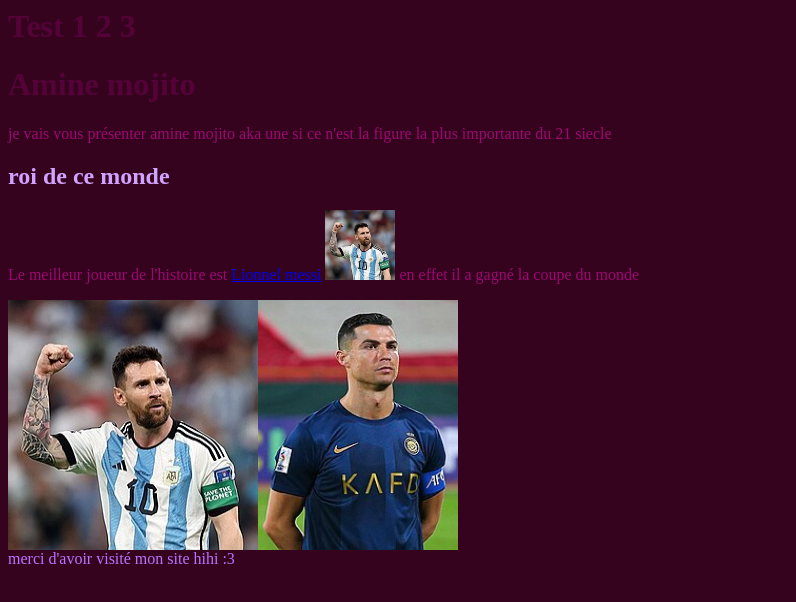
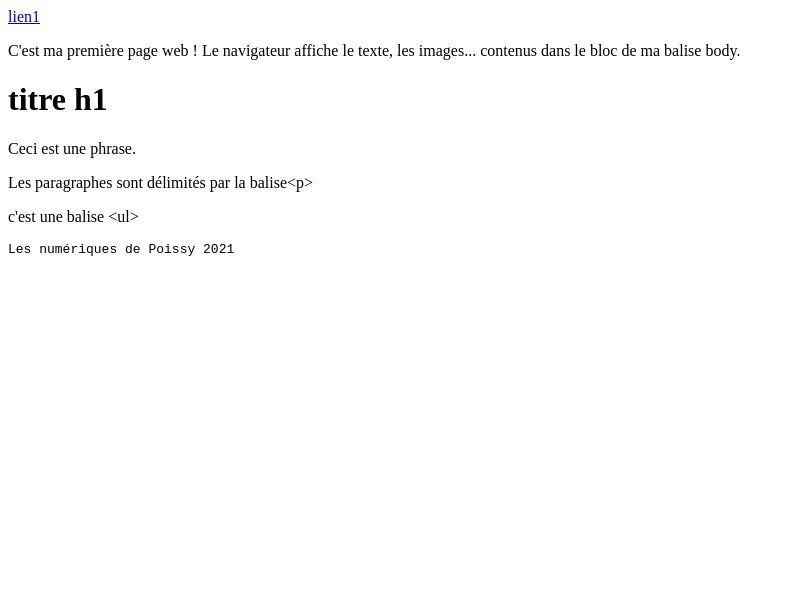
Before and after one commit to 2516e/phase1, a plain HTML site: page index.html in a window 1280 px wide. Shown: the whole page, without its empty margins (0-796 px from the left). Drawn offline with Linux system fonts and the light colour scheme.

Commit message:
update css first child etc

```diff
--- /dev/null
+++ b/css/balise.css
@@ -0,0 +1,24 @@
+header{
+    background-color: #900c3f;
+    height: 100px;
+    color: white;
+}
+    nav{
+        background-color: #daf7a6;
+        height: 60px;
+        color: red;
+    }
+body{
+    background-color: #f5deb3 ;
+}
+*{
+    text-align: right;/* aligne le texte à droite */
+}
+section:first-child {
+    background-color: navy;
+    height: 550px;
+}
+section:nth-child(3){
+    background-color: yellow;
+    height: 100px;
+}
--- a/css/index.css
+++ /dev/null
@@ -1,15 +0,0 @@
-body {
-    background-color: rgb(54, 3, 31);
-  }
-  h1 {
-    color: rgba(255, 0, 200, 0.158);
-  }
-  h2 {
-    color:rgb(210, 162, 255)
-  }
-  p {
-    color: rgba(245, 13, 187, 0.534);
-  }
-  footer {
-    color:rgb(187, 115, 255)
-  }
--- a/index.html
+++ b/index.html
@@ -1,25 +1,28 @@
-<html lang="fr">
+<!DOCTYPE html>
+<html lang="en">
+
 <head>
-    <link rel="stylesheet" href="/css/index.css">
-<meta name="viewport">
-<title>Enzo le boss</title>
+    <meta charset="UTF-8">
+    <meta http-equiv="X-UA-Compatible" content="IE=edge">
+    <meta name="viewport" content="width=device-width, initial-scale=1.0">
+    <title>Document</title>
 </head>
 
 <body>
-    <header>
-        <body>
-            <h1>Test 1 2 3 </h1>
-            <p</p>
-        </body>
-    </header>
-<main>
+    <header></header>
+    <main>
+        <a href="http://127.0.0.1:5500/balise.html" target="_blank">lien1</a>
+        <p>C'est ma première page web ! Le navigateur affiche le texte, les images... contenus dans le bloc de ma balise
+            body.
+        </p>
+        <h1>titre h1</h1>
+        <p>Ceci est une phrase.</p>
+        <p>Les paragraphes sont délimités par la balise&lt;p></p>
+        <p> c'est une balise &lt;ul&gt;</p>
+        <pre>Les numériques de Poissy 2021</pre>
 
-<h1 ">Amine mojito</h1>
-<p>je vais vous présenter amine mojito  aka une si ce n'est la figure la plus importante du 21 siecle</p>
-<h2>roi de ce monde</h2>
-<p>Le meilleur joueur de l'histoire est <a href="https://fr.wikipedia.org/wiki/Lionel_Messi" target="_blank">Lionnel messi</a>  <img src="./img/messi.jpg" alt="messi le bogoss" width="70" height="70"> en effet il a gagné la coupe du monde</p>
-<img src="./img/messi.jpg" alt="messi le bogoss" width="250" height="250"><img src="/img/Cristiano_Ronaldo_Al-Nassr_2023.jpg" alt="ronaldo le nul" width="200" height="250">
-</main>
-<footer>merci d'avoir visité mon site hihi :3</footer>
+    </main>
+    <footer></footer>
 </body>
+
 </html>
```
Also changed, not shown: balise.html (added, +22 -0 lines).
